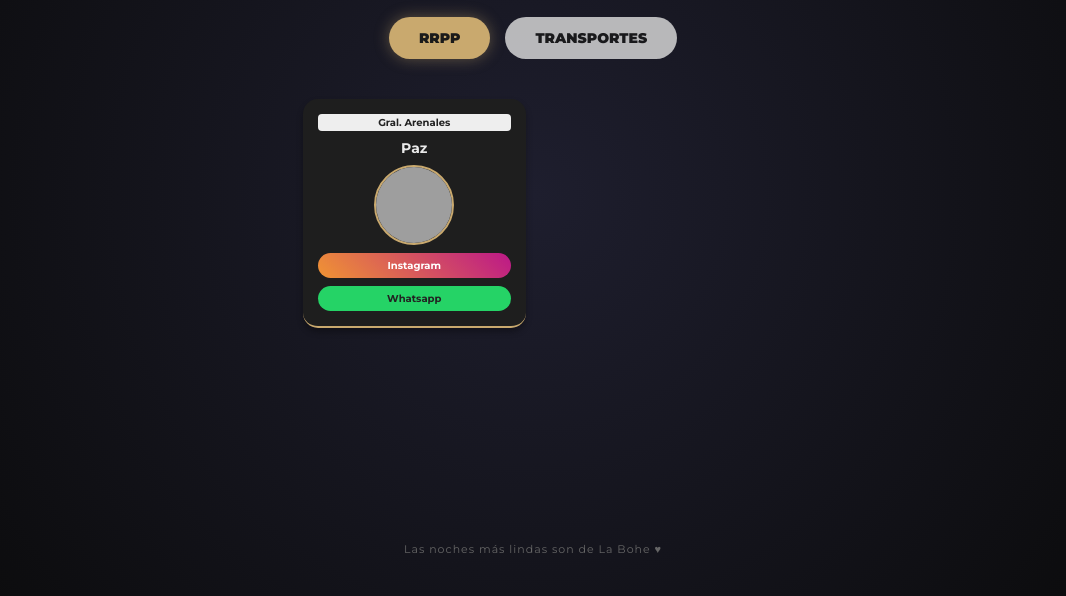
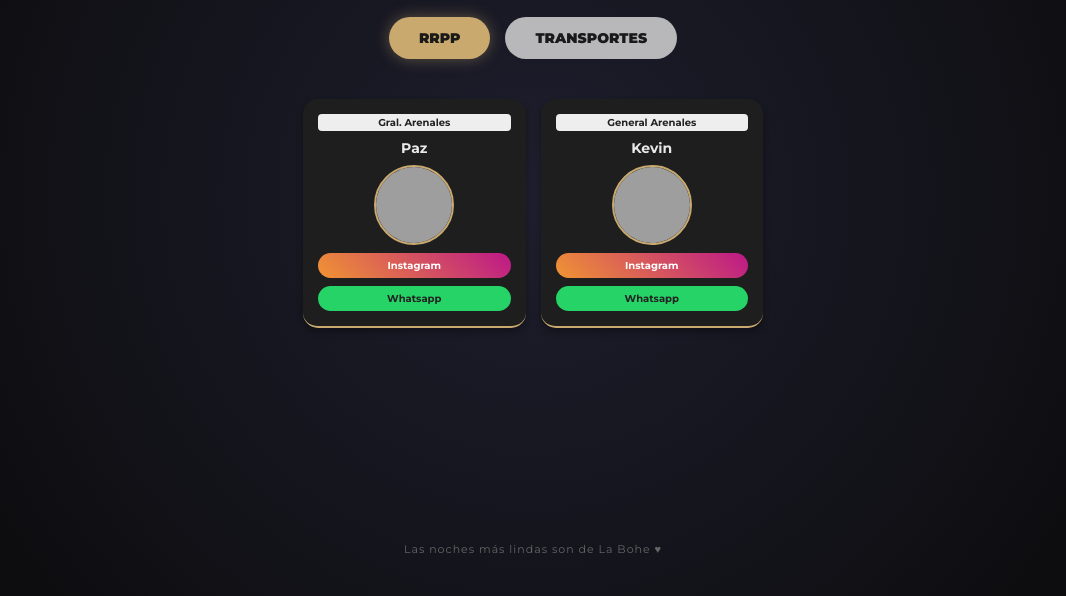
Before and after one commit to disco-web/Web-BOHEMIA, a plain HTML site: page index.html in a window 1280 px wide. Shown: the part 204-800 px from the top of the page, without its empty margins (107-1173 px from the left). Drawn offline with Linux system fonts and the light colour scheme; grey boxes are pictures that could not be loaded.

Commit message:
deploy: 69985201631f983a72531f710624caefc02f38e6

```diff
--- a/index.html
+++ b/index.html
@@ -58,7 +58,32 @@
 
         <!-- Botones de contacto -->
         <a href="https://www.instagram.com/paz.lescano" target="_blank" class="social-link ig">Instagram</a>
-        <a href="https://wa.me/+5492364416110" target="_blank" class="social-link wa">Whatsapp</a>
+        <a href="https://wa.me/+54 9 2364 71-6366" target="_blank" class="social-link wa">Whatsapp</a>
+
+    </div>
+
+    <div class="rrpp-card">
+
+        <!-- Localidad del RRPP -->
+        <div class="rrpp-loc">General Arenales</div>
+
+        <!-- Nombre del RRPP -->
+        <div class="rrpp-name">Kevin</div>
+
+        <!-- Foto de perfil. Si no tiene foto, muestra la inicial del nombre -->
+        <div class="rrpp-foto-container">
+
+                <img src="https://res.cloudinary.com/dhoesba6m/image/upload/v1777474311/cbf6snci5a0kmuamouup.jpg"
+                     alt="Foto de Kevin"
+                     class="rrpp-photo"
+                     onerror="this.style.display='none'; this.nextElementSibling.style.display='flex';">
+                <div class="rrpp-inicial" style="display:none;">K</div>
+
+        </div>
+
+        <!-- Botones de contacto -->
+        <a href="https://www.instagram.com/kevinmalla.08" target="_blank" class="social-link ig">Instagram</a>
+        <a href="https://wa.me/+54 9 2364 41-6110" target="_blank" class="social-link wa">Whatsapp</a>
 
     </div>
 
```
